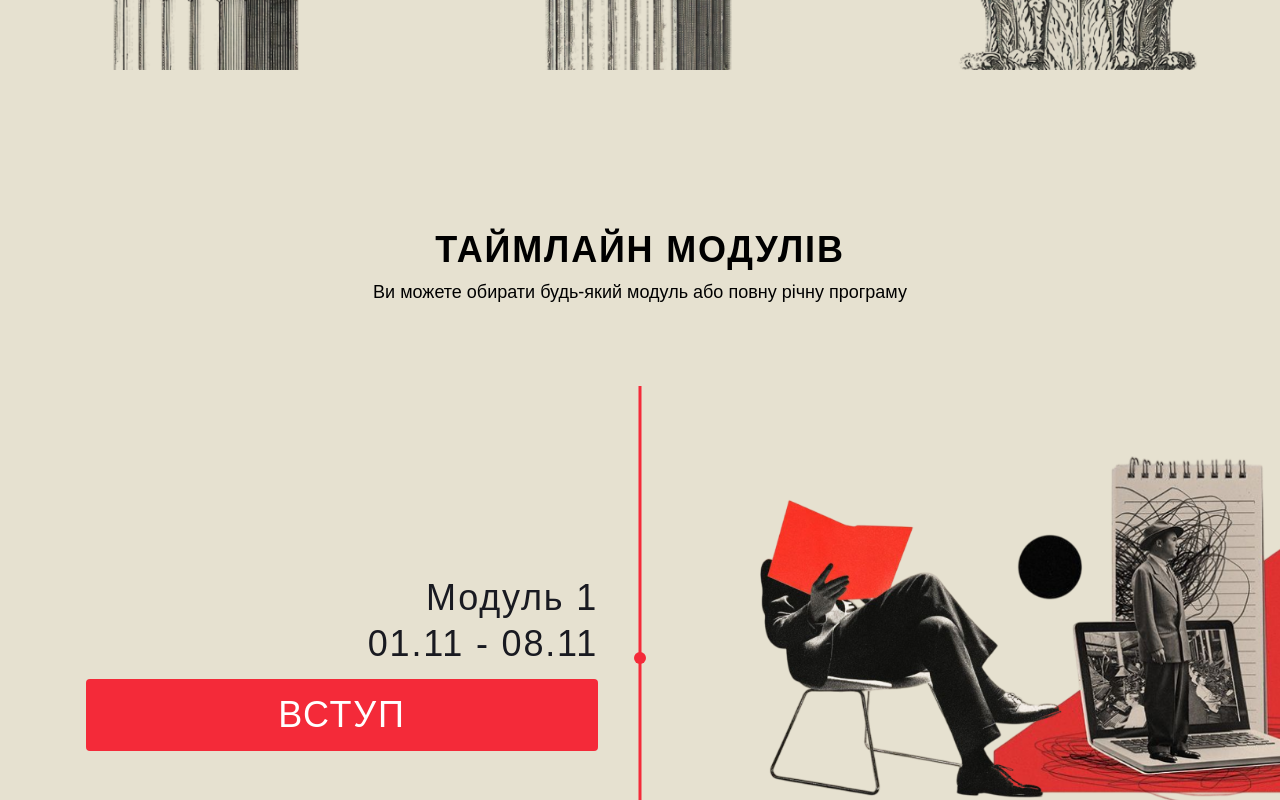
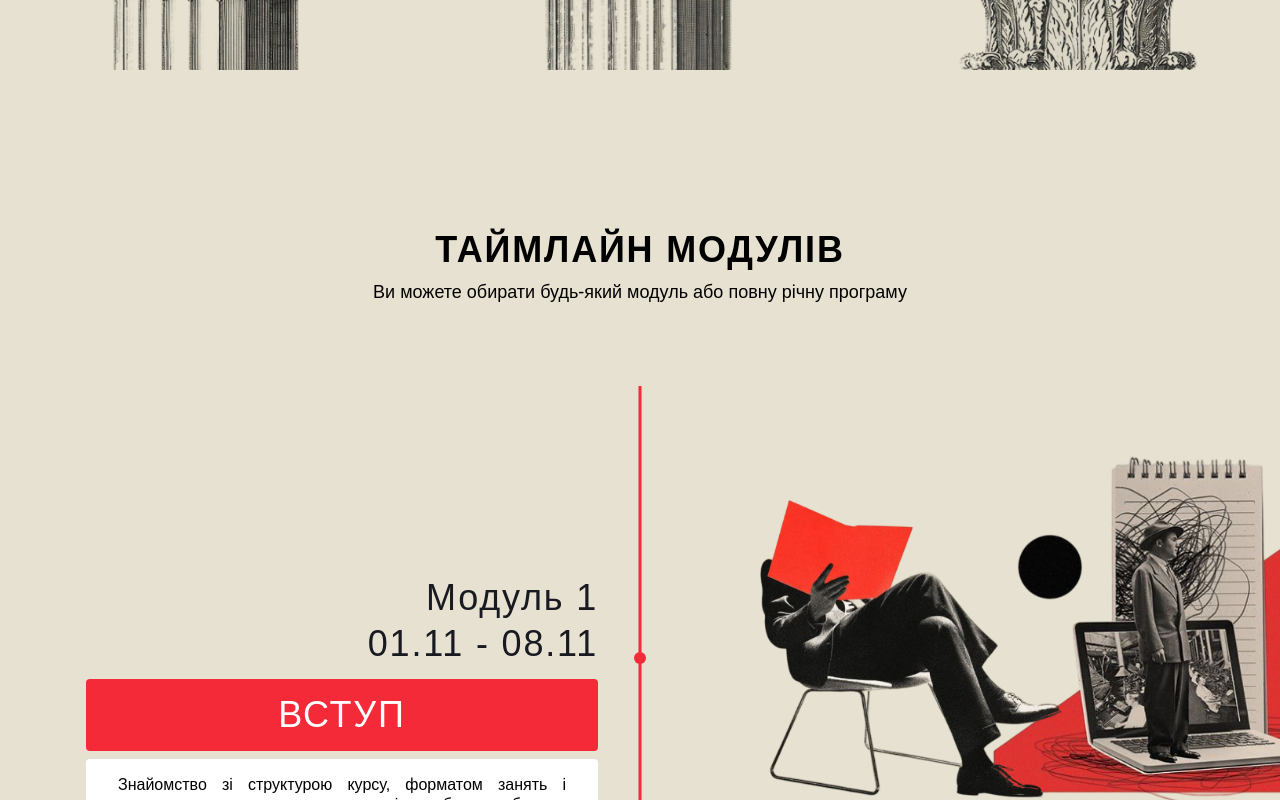
Before and after one commit to 1butenko/order-school-web, a Next.js app: page / in a window 1280 px wide. Shown: the part 3700-4500 px from the top of the page. Built offline with nearby package versions, Linux system fonts and the light colour scheme; a web font is replaced by a local one.

Commit message:
fix | do static timeline without hover, with info right away

```diff
--- a/src/components/sections/HoverInfo.tsx
+++ b/src/components/sections/HoverInfo.tsx
@@ -1,8 +1,3 @@
-"use client";
-
-import { motion } from "framer-motion";
-import { useState } from "react";
-
 interface HoverInfoProps {
   text: string;
   label: string;
@@ -12,29 +7,20 @@ export default function HoverInfo({
   text,
   label,
 }: HoverInfoProps) {
-  const [hovered, setHovered] = useState(false);
 
   return (
       <div className="mt-4">
-        <div
-          className="hidden md:block pointer-events-auto cursor-pointer"
-          onMouseEnter={() => setHovered(true)}
-          onMouseLeave={() => setHovered(false)}
-        >
+        {/* Desktop */}
+        <div className="hidden md:block">
           <h3 className="uppercase text-4xl bg-primary w-lg px-2 text-center py-4 tracking-wider font-medium text-white rounded mt-2">
             {label}
           </h3>
 
-          <motion.div
-            initial={{ opacity: 0, y: 50 }}
-            animate={hovered ? { opacity: 1, y: 0 } : { opacity: 0, y: 50 }}
-            transition={{ duration: 0.4, ease: "easeOut" }}
-            className="w-full bg-white rounded cursor-auto"
-          >
+          <div className="w-full bg-white rounded mt-2">
             <p className="max-w-lg font-mono font-medium text-base/tight py-4 px-8 text-black text-justify">
               {text}
             </p>
-          </motion.div>
+          </div>
         </div>
 
         {/* Mobile */}
```
